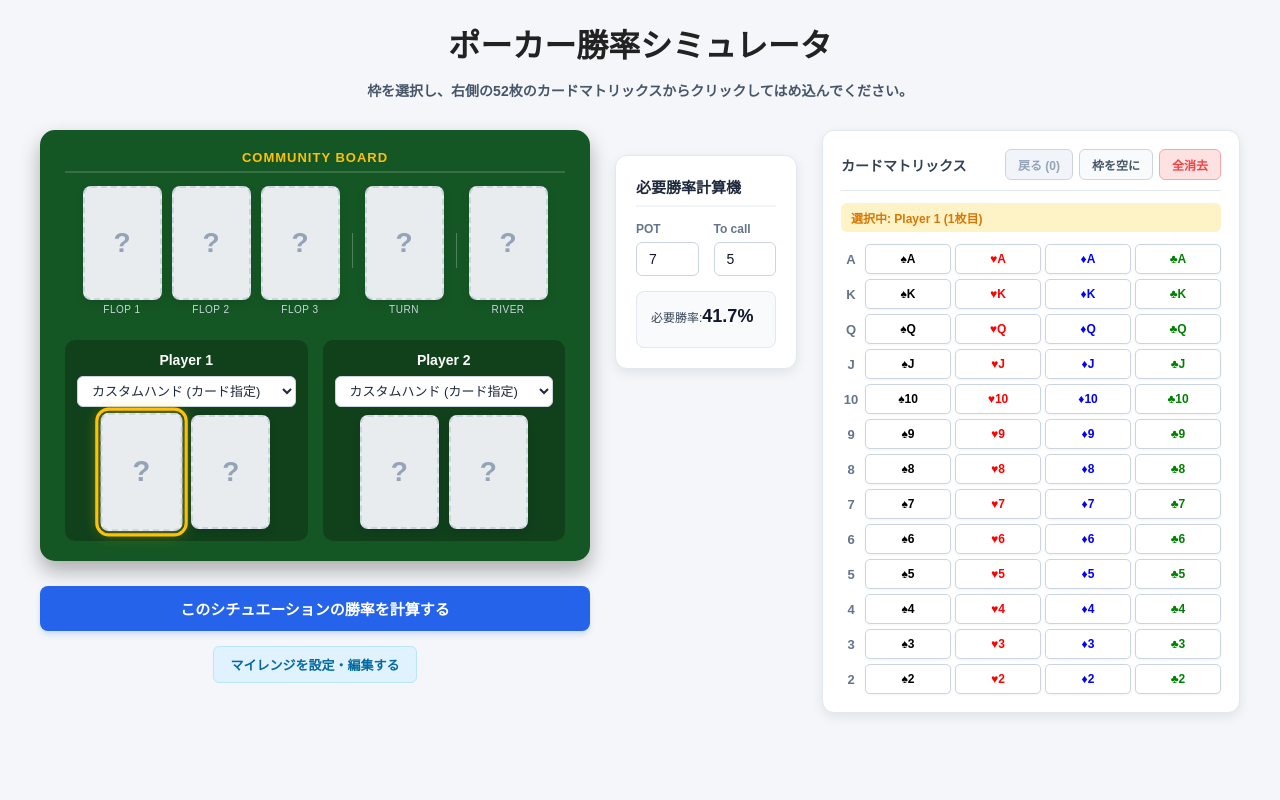
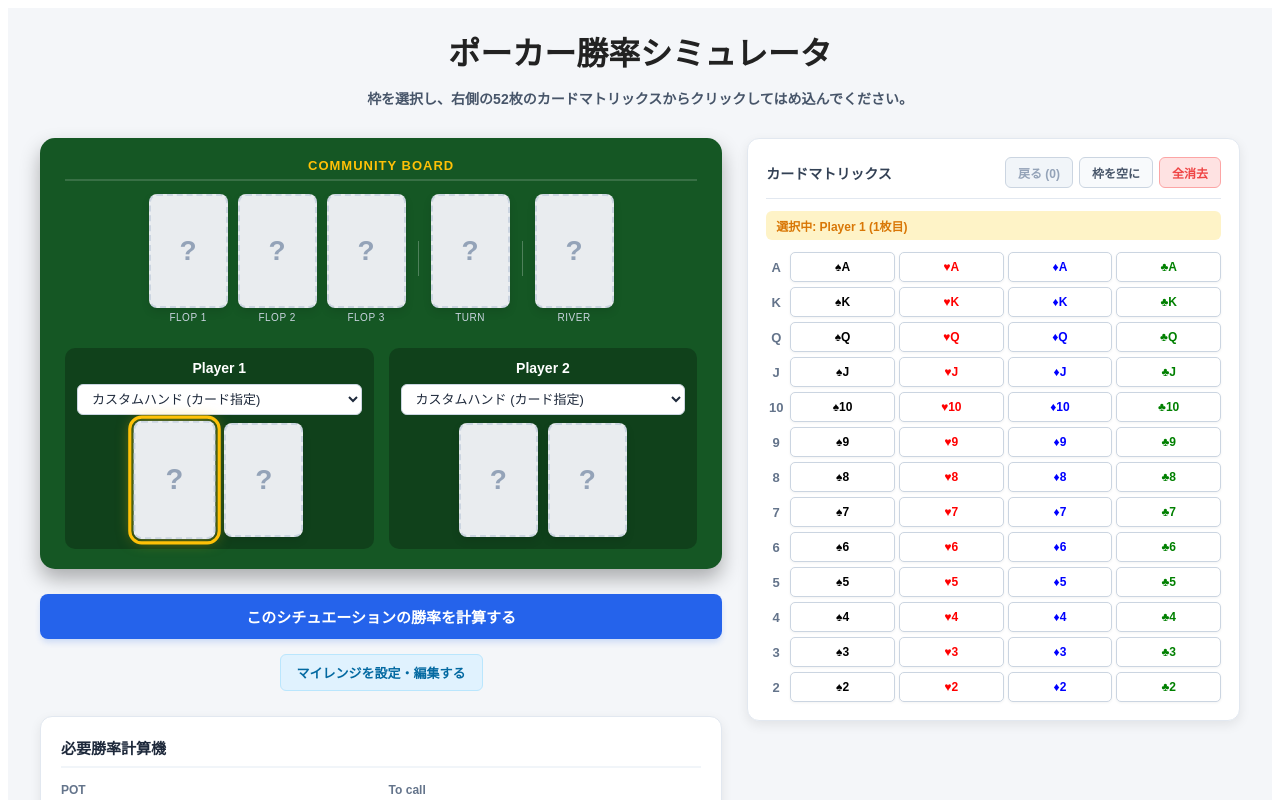
Before and after one commit to ZLSAGA/poker-tool-cabin, a React (Vite) app: page / in a window 1280 px wide. Shown: the top 800 px of the page. Built offline with nearby package versions, Linux system fonts and the light colour scheme.

Commit message:
いちおうレスポンシブ

```diff
--- a/src/App.jsx
+++ b/src/App.jsx
@@ -101,7 +101,7 @@ export default function App() {
   const [isRangeModalOpen, setIsRangeModalOpen] = useState(false);
 
   const [outs, setOuts] = useState(null);
-  const [isLoading, setIsLoading] = useState(false); // ★ 計算中状態を管理するStateを追加
+  const [isLoading, setIsLoading] = useState(false);
 
   const [potSize, setPotSize] = useState("7");
   const [callAmount, setCallAmount] = useState("5");
@@ -117,7 +117,6 @@ export default function App() {
     ...board.filter(Boolean)
   ];
 
-  // アウツの個別カードを描画するヘルパー関数
   const renderOutCard = (cardKey) => {
     const rank = cardKey[0] === "T" ? "10" : cardKey[0];
     const suitKey = cardKey[1];
@@ -152,7 +151,7 @@ export default function App() {
   };
 
   const handleUndo = () => {
-    if (history.length === 0 || isLoading) return; // ★ 計算中はUndo不可に
+    if (history.length === 0 || isLoading) return;
     const previousState = history[history.length - 1];
     setHistory(prev => prev.slice(0, -1));
     setBoard(previousState.board);
@@ -163,7 +162,7 @@ export default function App() {
   };
 
   const handleSelectCard = (cardKey) => {
-    if (!activeSlot || isLoading) return; // ★ 計算中はカード選択不可に
+    if (!activeSlot || isLoading) return;
     const { target, index } = activeSlot;
 
     if (usedCards.includes(cardKey)) {
@@ -210,7 +209,7 @@ export default function App() {
   };
 
   const handleClearSlot = () => {
-    if (!activeSlot || isLoading) return; // ★ 計算中は操作不可に
+    if (!activeSlot || isLoading) return;
     const { target, index } = activeSlot;
 
     let currentCard = "";
@@ -249,7 +248,7 @@ export default function App() {
   };
 
   const handleClearAll = () => {
-    if (isLoading) return; // ★ 計算中は操作不可に
+    if (isLoading) return;
     const isAllEmpty = board.every(c => c === "") && p1Hand.every(c => c === "") && p2Hand.every(c => c === "");
     if (isAllEmpty) return;
 
@@ -291,10 +290,8 @@ export default function App() {
       return;
     }
 
-    // ① まずローディング状態をONにする
     setIsLoading(true);
 
-    // ② setTimeoutを利用して、ブラウザが「計算中...」を描画する時間を一瞬（50ミリ秒）作る
     setTimeout(() => {
       try {
         let p1Data = getPlayerData(p1Select, p1Hand);
@@ -334,7 +331,6 @@ export default function App() {
         setErrorMessage("計算中にエラーが発生しました。");
         console.error(err);
       } finally {
-        // ③ 計算が終わったら成否に関わらずローディングをOFFにする
         setIsLoading(false);
       }
     }, 50);
@@ -366,10 +362,10 @@ export default function App() {
 
   return (
     <div style={{
-      position: "absolute",
+      position: "relative",
       top: 0,
       left: 0,
-      width: "100vw",
+      width: "100%",
       minHeight: "100vh",
       margin: 0,
       padding: "20px",
@@ -382,7 +378,8 @@ export default function App() {
         枠を選択し、右側の52枚のカードマトリックスからクリックしてはめ込んでください。
       </p>
 
-      <div style={{ display: "flex", gap: "25px", maxWidth: "1200px", margin: "0 auto", alignItems: "flex-start" }}>
+      {/* メインコンテナ: flexWrap: "wrap" を指定してレスポンシブ化 */}
+      <div style={{ display: "flex", flexWrap: "wrap", gap: "25px", maxWidth: "1200px", margin: "0 auto", alignItems: "flex-start" }}>
 
         {/* 【左カラム】シミュレータ＆計算コントロール */}
         <div style={{ flex: "1.2", minWidth: "550px" }}>
@@ -517,7 +514,6 @@ export default function App() {
           {/* 計算ボタン・結果表示エリア */}
           {errorMessage && <div style={{ fontWeight: "bold", color: "#d9534f", textAlign: "center", marginBottom: "15px" }}>{errorMessage}</div>}
           <div style={{ textAlign: "center" }}>
-            {/* ★ isLoadingのときはボタンの背景色を変え、文字を「計算中...」に変更、連打防止用にdisabled化 */}
             <button
               onClick={handleCalculate}
               disabled={isLoading}
@@ -548,9 +544,8 @@ export default function App() {
               </div>
             )}
           </div>
-        </div>
 
-        {/* 必要勝率計算機 */}
+          {/* 必要勝率計算機 (★ 左カラムの下部に移動しました) */}
           <div style={{
             marginTop: "25px",
             backgroundColor: "white",
@@ -597,7 +592,6 @@ export default function App() {
                 <p style={{ margin: "0 0 6px 0", fontSize: "12px", color: "#334155" }}>
                   必要勝率:<strong style={{ fontSize: "18px", color: "#0f172a" }}>{requiredEquity.toFixed(1)}%</strong>
                 </p>
-              {/* シミュレータ結果（勝率）との自動連動判定 */}
                 {result && !isLoading && (
                   <div style={{ marginTop: "12px", paddingTop: "12px", borderTop: "1px dashed #cbd5e1" }}>
                     <div style={{ display: "flex", flexDirection: "column", gap: "6px", fontSize: "13px" }}>
@@ -624,7 +618,9 @@ export default function App() {
             )}
           </div>
 
-        {/* 【右カラム】52枚のカード選択マトリックス */}
+        </div>
+
+        {/* 【右カラム】52枚のカード選択マトリックス (★ ボードの真横に並ぶ形を維持) */}
         <div style={{
           flex: "0.8",
           minWidth: "380px",
@@ -635,7 +631,8 @@ export default function App() {
           border: "1px solid #e2e8f0",
           position: "sticky",
           top: "20px",
-          opacity: isLoading ? 0.6 : 1 // ★ 計算中は薄くして操作不可感を出す
+          opacity: isLoading ? 0.6 : 1,
+          overflowX: "auto" // ★ 380px以下の超極小画面でもハート以降が切れないようにする保険
         }}>
           <div style={{ display: "flex", justifyContent: "space-between", alignItems: "center", marginBottom: "12px", borderBottom: "1px solid #e2e8f0", paddingBottom: "10px" }}>
             <h4 style={{ margin: 0, color: "#334155", fontSize: "14px", fontWeight: "bold" }}>カードマトリックス</h4>
@@ -807,7 +804,7 @@ export default function App() {
 }
 
 // ==========================================
-// 3. スタイル定数の定義（コード内未定義分の補完）
+// 3. スタイル定数の定義
 // ==========================================
 const miniLabelStyle = {
   display: "block",
```
Lines whose indentation alone changed are shown as unchanged.
